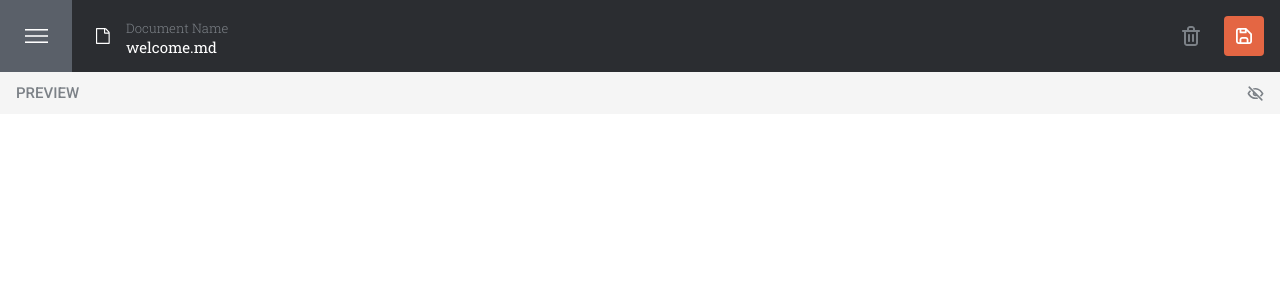
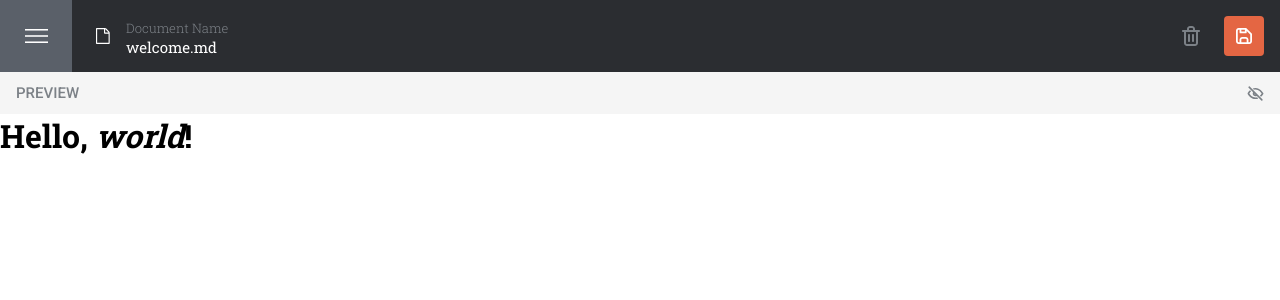
Before and after one commit to bartek9105/markdown-editor, a React (Create React App) app: page / in a window 1280 px wide. Shown: the top 300 px of the page. Built offline with nearby package versions, Linux system fonts and the light colour scheme.

Commit message:
add react markdown library

```diff
--- a/package.json
+++ b/package.json
@@ -13,6 +13,7 @@
 		"classnames": "^2.3.1",
 		"react": "^18.0.0",
 		"react-dom": "^18.0.0",
+		"react-markdown": "^8.0.2",
 		"react-scripts": "5.0.0",
 		"typescript": "^4.4.2",
 		"web-vitals": "^2.1.0"
--- a/src/components/ModeSwitch/index.tsx
+++ b/src/components/ModeSwitch/index.tsx
@@ -13,7 +13,6 @@ type ModeSwitchProps = {
 }
 
 const ModeSwitch = ({ mode = Mode.PREVIEW, setMode }: ModeSwitchProps) => {
-	// const modeTitle = mode === Mode.MARKDOWN ? 'Markdown' :;
 	return (
 		<div className={styles.container}>
 			<span className={styles.modeHint}>{mode}</span>
--- a/src/screens/Home/index.tsx
+++ b/src/screens/Home/index.tsx
@@ -1,11 +1,14 @@
 import ModeSwitch from 'components/ModeSwitch'
 import Navbar from '../../components/Navbar'
+import ReactMarkdown from 'react-markdown'
 
 const Home = () => {
+	const markdown = `# Hello, *world*!`
 	return (
 		<>
 			<Navbar fileName='welcome.md' />
 			<ModeSwitch />
+			<ReactMarkdown children={markdown} />
 		</>
 	)
 }
```
Also changed, not shown: 1 other file (tests, documents, lock files or other folders).
